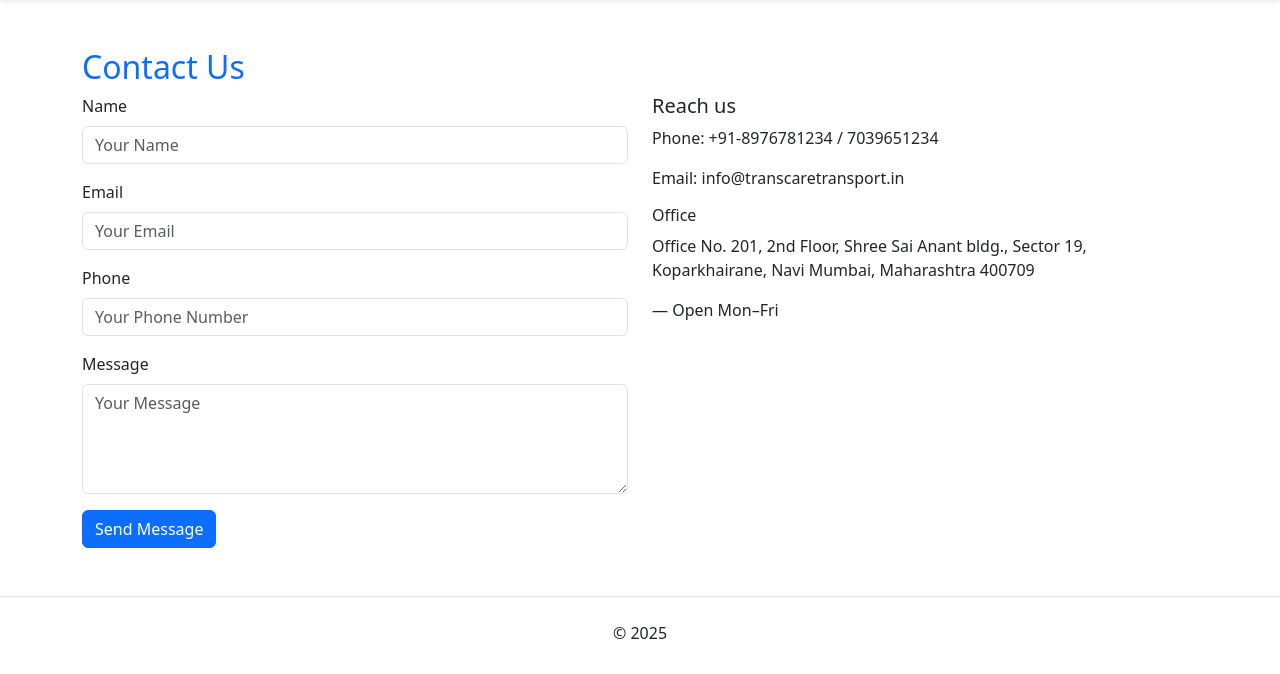
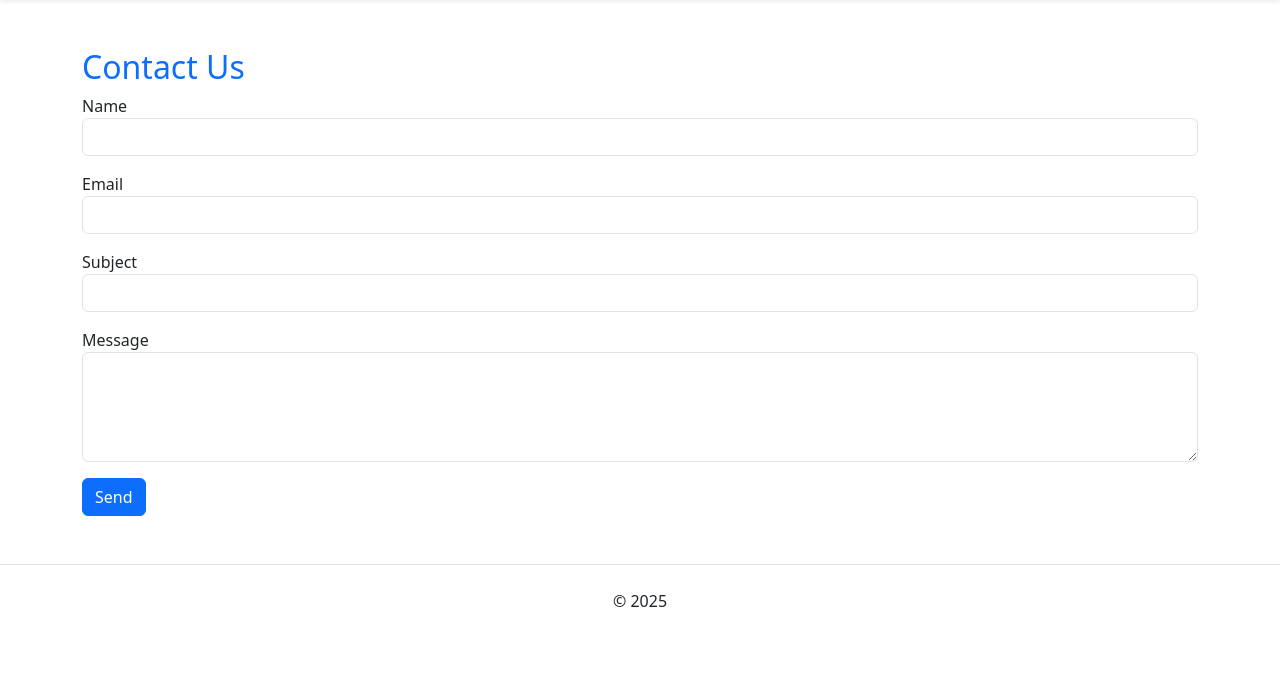
Before and after one commit to nj626709-design/TransCare, a Flask app: page /contact in a window 1280 px wide. Shown: the part 126-800 px from the top of the page. Run offline with Flask 3, Linux system fonts and the light colour scheme.

Commit message:
Update contact form template and Flask routes

```diff
--- a/templates/contact.html
+++ b/templates/contact.html
@@ -1,36 +1,23 @@
 {% extends "base.html" %}
 {% block content %}
 <h2 class="text-primary">Contact Us</h2>
-<div class="row">
-  <div class="col-md-6">
-    <form method="post" action="{{ url_for('contact') }}">
+<form action="{{ url_for('contact') }}" method="POST">
   <div class="mb-3">
-        <label for="name" class="form-label">Name</label>
-        <input type="text" name="name" id="name" class="form-control" placeholder="Your Name" required>
+    <label for="name">Name</label>
+    <input type="text" id="name" name="name" class="form-control" required>
   </div>
   <div class="mb-3">
-        <label for="email" class="form-label">Email</label>
-        <input type="email" name="email" id="email" class="form-control" placeholder="Your Email" required>
+    <label for="email">Email</label>
+    <input type="email" id="email" name="email" class="form-control" required>
   </div>
   <div class="mb-3">
-        <label for="phone" class="form-label">Phone</label>
-        <input type="text" name="phone" id="phone" class="form-control" placeholder="Your Phone Number" required>
+    <label for="subject">Subject</label>
+    <input type="text" id="subject" name="subject" class="form-control" required>
   </div>
   <div class="mb-3">
-        <label for="message" class="form-label">Message</label>
-        <textarea name="message" id="message" class="form-control" rows="4" placeholder="Your Message" required></textarea>
+    <label for="message">Message</label>
+    <textarea id="message" name="message" class="form-control" rows="4" required></textarea>
   </div>
-      <button class="btn btn-primary" type="submit">Send Message</button>
+  <button class="btn btn-primary" type="submit">Send</button>
 </form>
-  </div>
-
-  <div class="col-md-6">
-    <h5>Reach us</h5>
-    <p>Phone: +91-8976781234 / 7039651234</p>
-    <p>Email: info@transcaretransport.in</p>
-    <h6>Office</h6>
-    <p>Office No. 201, 2nd Floor, Shree Sai Anant bldg., Sector 19, Koparkhairane, Navi Mumbai, Maharashtra 400709 </p>
-    <p>— Open Mon–Fri</p>
-  </div>
-</div>
 {% endblock %}
```
Lines whose indentation alone changed are shown as unchanged.
